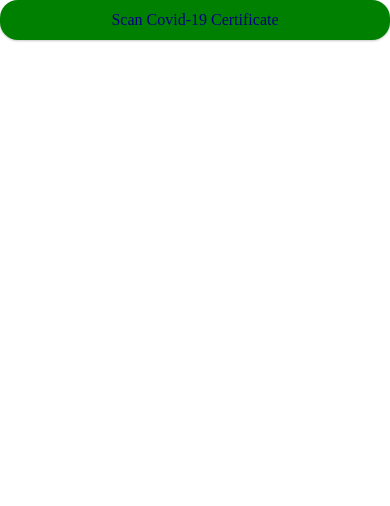
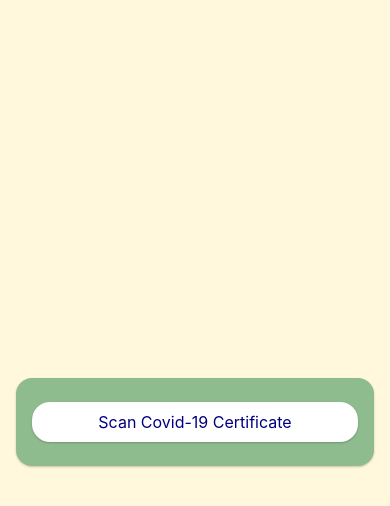
Before and after one commit to rottabonus/react-native-edcc-reader, a React Native app: screen / in a window 390 px wide. Shown: the top 506 px of the page. Built offline with nearby package versions, Linux system fonts and the light colour scheme; what io-ts would draw is missing.

Commit message:
Map more meaningful data and beautify UI

```diff
--- a/App.tsx
+++ b/App.tsx
@@ -54,11 +54,43 @@ const App = () => {
   return shouldShowReader ? (
     <ReaderContainer onGoBack={onGoBack} scanBarcode={scanCode} />
   ) : (
-    <RN.SafeAreaView>
-      <MessageButton message="Scan Covid-19 Certificate" onPress={openCamera} />
-      {vacPass.pass && <VacCard data={vacPass.data} />}
+    <RN.SafeAreaView style={styles.container}>
+      <RN.View style={styles.card}>
+        {vacPass.pass && <VacCard data={vacPass.data} />}
+        <MessageButton
+          message="Scan Covid-19 Certificate"
+          onPress={openCamera}
+        />
+      </RN.View>
     </RN.SafeAreaView>
   );
 };
 
+const styles = RN.StyleSheet.create({
+  container: {
+    flex: 1,
+    flexDirection: 'column',
+    justifyContent: 'center',
+    backgroundColor: 'cornsilk',
+  },
+  card: {
+    flexDirection: 'column',
+    justifyContent: 'center',
+    margin: 16,
+    paddingHorizontal: 16,
+    paddingVertical: 24,
+    backgroundColor: 'darkseagreen',
+    borderRadius: 16,
+    shadowColor: '#000',
+    shadowOffset: {
+      width: 0,
+      height: 1,
+    },
+    shadowOpacity: 0.22,
+    shadowRadius: 2.22,
+
+    elevation: 3,
+  },
+});
+
 export default App;
--- a/components/BackButton.tsx
+++ b/components/BackButton.tsx
@@ -25,7 +25,7 @@ const styles = RN.StyleSheet.create({
     borderRadius: 18,
     paddingVertical: 8,
     paddingHorizontal: 8,
-    backgroundColor: 'blue',
+    backgroundColor: 'cornsilk',
     width: 40,
     alignSelf: 'stretch',
     shadowColor: '#000',
--- a/components/ButtonContainer.tsx
+++ b/components/ButtonContainer.tsx
@@ -33,6 +33,6 @@ const styles = RN.StyleSheet.create({
     justifyContent: 'center',
     alignItems: 'center',
     flexDirection: 'column',
-    backgroundColor: 'green',
+    backgroundColor: 'white',
   },
 });
--- a/components/MessageButton.tsx
+++ b/components/MessageButton.tsx
@@ -54,7 +54,6 @@ const styles = RN.StyleSheet.create({
     elevation: 3,
   },
   message: {
-    fontFamily: 'Roboto-Black',
     fontSize: 16,
     lineHeight: 22,
     textAlign: 'center',
--- a/components/Reader.tsx
+++ b/components/Reader.tsx
@@ -23,8 +23,8 @@ export const ReaderContainer: React.FC<Props> = ({
         style={styles.camera}
         showFrame={true}
         scanBarcode={true}
-        laserColor={'blue'}
-        frameColor={'gray'}
+        laserColor={'darkseagreen'}
+        frameColor={'cornsilk'}
       />
       <BackButton onPress={onGoBack} style={styles.backButton} />
     </RN.View>
--- a/components/RecoveryDataView.tsx
+++ b/components/RecoveryDataView.tsx
@@ -11,9 +11,13 @@ export const RecoveryDataView: React.FC<Props> = ({data}) => {
   return (
     <>
       <RN.Text>Recovery</RN.Text>
-      <RN.Text>{data.dateFrom}</RN.Text>
-      <RN.Text>{data.dateUntil}</RN.Text>
-      <RN.Text>{data.issuer}</RN.Text>
+      <RN.Text>
+        {data.nam.fn} {data.nam.gn}
+      </RN.Text>
+      <RN.Text>Disease: {data.disease}</RN.Text>
+      <RN.Text>Recovery from: {data.dateFrom}</RN.Text>
+      <RN.Text>Recovery until: {data.dateUntil}</RN.Text>
+      <RN.Text>Issuer: {data.issuer}</RN.Text>
     </>
   );
 };
--- a/components/TestDataView.tsx
+++ b/components/TestDataView.tsx
@@ -11,9 +11,10 @@ export const TestDataView: React.FC<Props> = ({data}) => {
   return (
     <>
       <RN.Text>Test</RN.Text>
-      <RN.Text>{data.date}</RN.Text>
-      <RN.Text>{data.result}</RN.Text>
-      <RN.Text>{data.issuer}</RN.Text>
+      <RN.Text>Test date: {data.date}</RN.Text>
+      <RN.Text>Test result: {data.result}</RN.Text>
+      <RN.Text>Test facility: {data.facility}</RN.Text>
+      <RN.Text>Issuer: {data.issuer}</RN.Text>
     </>
   );
 };
--- a/components/VacCard.tsx
+++ b/components/VacCard.tsx
@@ -14,13 +14,22 @@ export const VacCard: React.FC<Props> = ({data}) => {
   const mapped = decodeService.mapCertData(data);
 
   return (
-    <RN.View>
-      <RN.Text>
-        {data.nam.gn} {data.nam.fn}
-      </RN.Text>
+    <RN.View style={styles.container}>
       {mapped.type === 'vaccine' && <VaccinationDataView data={mapped} />}
       {mapped.type === 'recovery' && <RecoveryDataView data={mapped} />}
       {mapped.type === 'test' && <TestDataView data={mapped} />}
     </RN.View>
   );
 };
+
+const styles = RN.StyleSheet.create({
+  container: {
+    flexDirection: 'column',
+    justifyContent: 'center',
+    backgroundColor: 'white',
+    paddingVertical: 16,
+    paddingHorizontal: 8,
+    borderRadius: 16,
+    marginVertical: 16,
+  },
+});
--- a/components/VaccinationDataView.tsx
+++ b/components/VaccinationDataView.tsx
@@ -11,9 +11,15 @@ export const VaccinationDataView: React.FC<Props> = ({data}) => {
   return (
     <>
       <RN.Text>Vaccine</RN.Text>
-      <RN.Text>{data.date}</RN.Text>
-      <RN.Text>{data.product}</RN.Text>
-      <RN.Text>{data.issuer}</RN.Text>
+      <RN.Text>
+        {data.nam.fn} {data.nam.gn}
+      </RN.Text>
+      <RN.Text>Vaccination date: {data.date}</RN.Text>
+      <RN.Text>
+        Dose: {data.numberOfDose}/{data.seriesDoses}
+      </RN.Text>
+      <RN.Text>Product: {data.product}</RN.Text>
+      <RN.Text>Issuer: {data.issuer}</RN.Text>
     </>
   );
 };
--- a/services/VacDecoder.ts
+++ b/services/VacDecoder.ts
@@ -87,6 +87,7 @@ const VacPassAll = t.union([VacPassCodecV, VacPassCodecR, VacPassCodecT]);
 
 export type VacPass = t.TypeOf<typeof VacPassAll>;
 export type VacCertData = t.TypeOf<typeof VacCertData>;
+export type VacPassName = t.TypeOf<typeof VacPassName>;
 
 const decodeVacPass = (data: string): Either<string, VacPass> => {
   const removedBeginning = data.replace('HC1:', '');
@@ -104,22 +105,29 @@ const decodeVacPass = (data: string): Either<string, VacPass> => {
 export type VacData = {
   type: 'vaccine';
   date: string;
+  numberOfDose: number;
+  seriesDoses: number;
   product: string;
   issuer: string;
+  nam: VacPassName;
 };
 
 export type RecData = {
   type: 'recovery';
+  disease: string;
   dateFrom: string;
   dateUntil: string;
   issuer: string;
+  nam: VacPassName;
 };
 
 export type TestData = {
   type: 'test';
   date: string;
-  result: string;
+  result: 'Detected' | 'Not detected';
   issuer: string;
+  facility: string;
+  nam: VacPassName;
 };
 
 const mapCertData = (
@@ -127,14 +135,20 @@ const mapCertData = (
 ): VacData | RecData | TestData | {type: 'nothing'} => {
   if ('v' in data) {
     return {
+      nam: data.nam,
       type: 'vaccine',
       date: data.v[0].dt,
+      numberOfDose: data.v[0].dn,
+      seriesDoses: data.v[0].sd,
       product: data.v[0].mp,
       issuer: data.v[0].is,
     };
   }
   if ('r' in data) {
+    const disease = data.r[0].tg === '840539006' ? 'COVID-19' : data.r[0].tg;
     return {
+      nam: data.nam,
+      disease,
       type: 'recovery',
       dateFrom: data.r[0].df,
       dateUntil: data.r[0].du,
@@ -142,10 +156,13 @@ const mapCertData = (
     };
   }
   if ('t' in data) {
+    const result = data.t[0].tr === '260415000' ? 'Detected' : 'Not detected';
     return {
+      nam: data.nam,
       type: 'test',
       date: data.t[0].sc,
-      result: data.t[0].tr,
+      result,
+      facility: data.t[0].tc,
       issuer: data.t[0].is,
     };
   }
```
Also changed, not shown: 2 other files (tests, documents, lock files or other folders).
